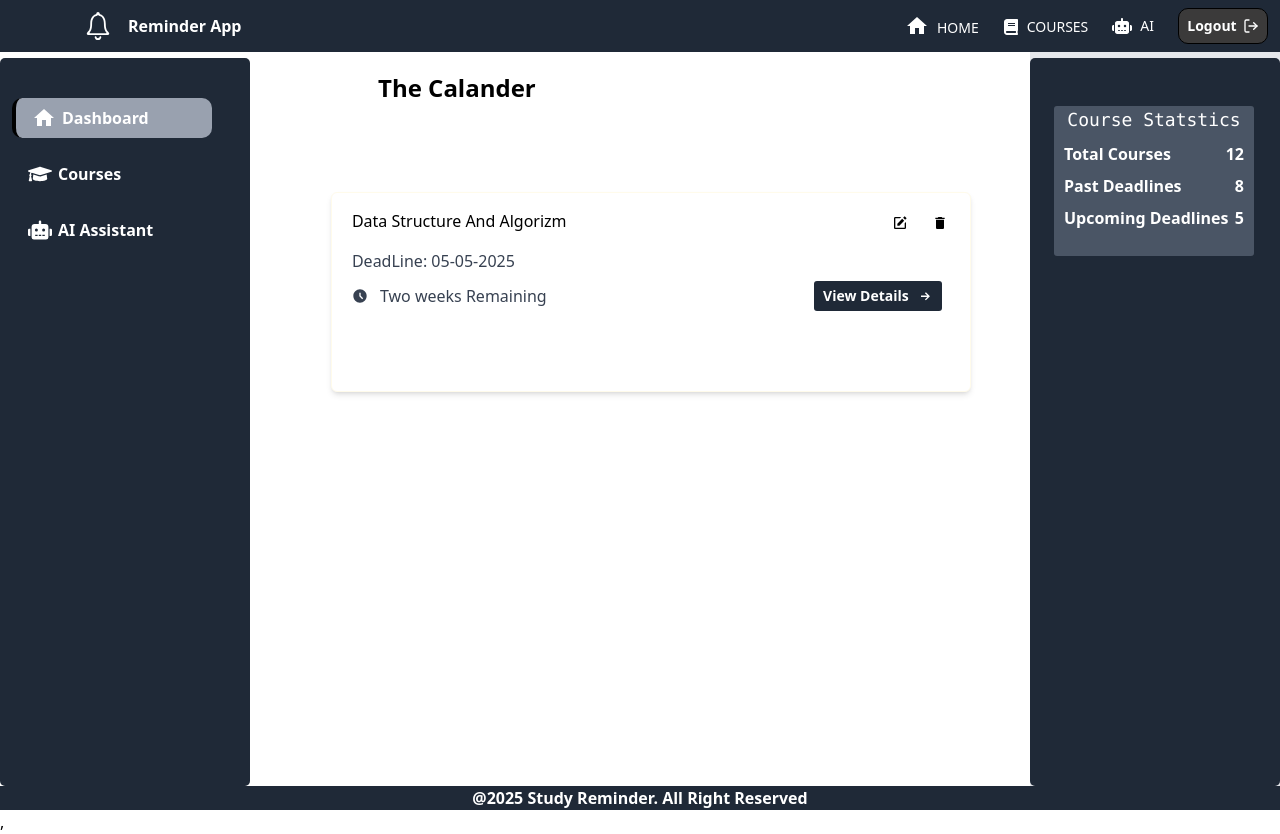
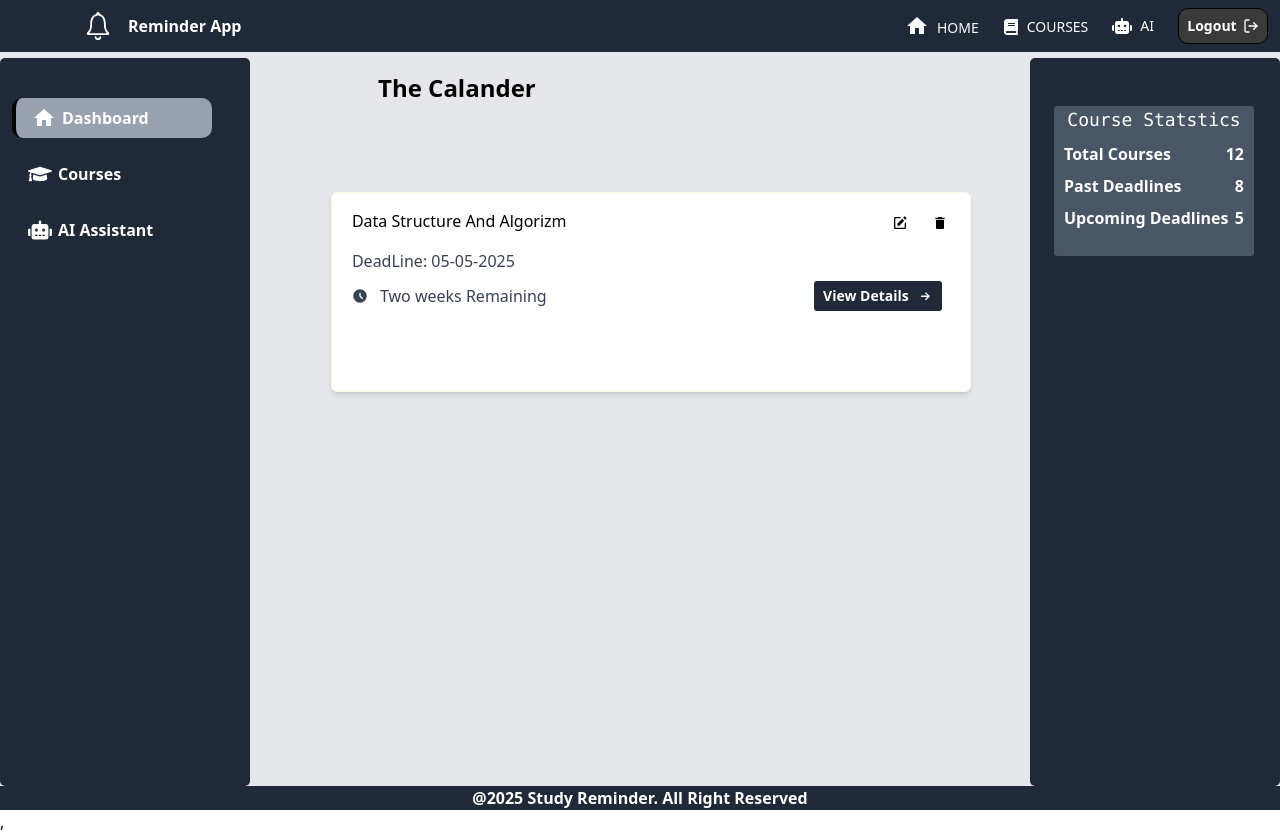
Before and after one commit to Aklile612/Reminder-App, a React (Vite) app: page /home in a window 1280 px wide. Built offline with nearby package versions, Linux system fonts and the light colour scheme.

Commit message:
edited colour

```diff
--- a/src/Home.jsx
+++ b/src/Home.jsx
@@ -7,7 +7,7 @@ import Footer from './Components/Footer/Footer'
 const Home = () => {
   return (
     <>
-     <div className="flex flex-col min-h-screen">
+     <div className="flex bg-gray-200 flex-col min-h-screen">
     <Header />
     <main className="flex-grow">
       <LandingPage/>
```
